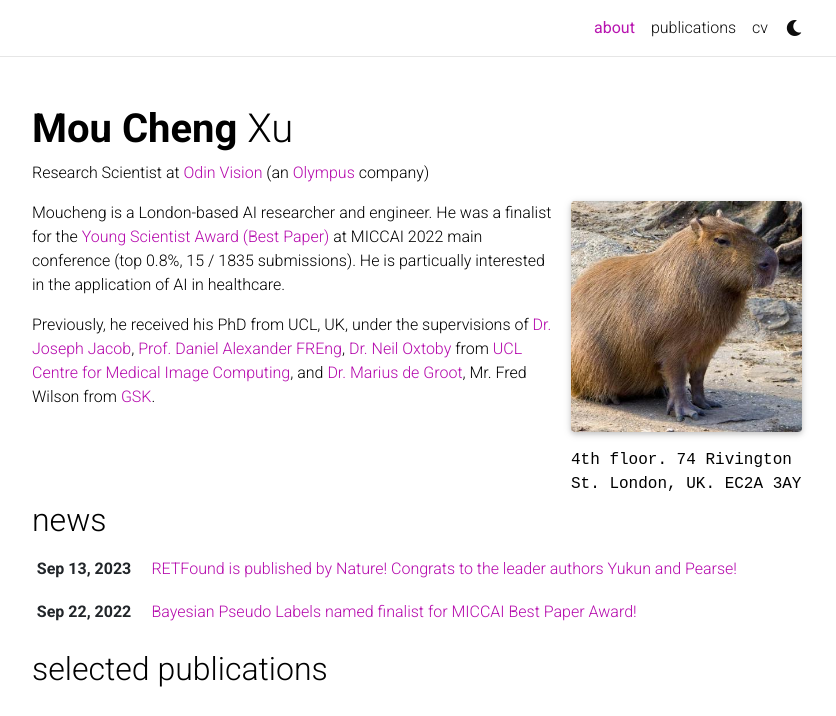
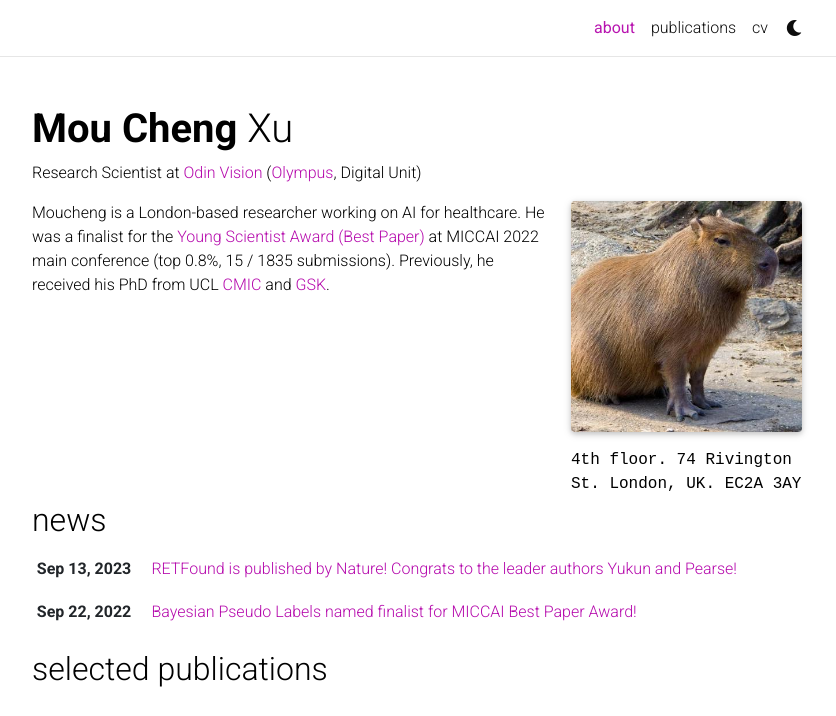
Before and after one commit to moucheng2017/moucheng2017.github.io, a Jekyll site: the page built from _pages/about.md, in a window 1280 px wide and 986 px high, cut to the strip 0-716 px from the top of the window. Shown: the whole strip, without its empty margins (223-1059 px from the left). Built offline with Jekyll 4.4.1, drawn with Linux system fonts in a browser that asks for light colours; comment, search, counter and statistics services are not loaded; a style sheet for code colours, icons or effects is not loaded.

Commit message:
Update about.md

```diff
--- a/_pages/about.md
+++ b/_pages/about.md
@@ -3,7 +3,7 @@ layout: about
 title: about
 permalink: /
 <!-- subtitle: <a href='#'>Affiliations</a>. Address. Contacts. Moto. Etc. -->
-subtitle: Research Scientist at <a href='https://odin-vision.com/'>Odin Vision</a> (an <a href='https://www.olympus-global.com/news/2023/nr02518.html'>Olympus</a> company)
+subtitle: Research Scientist at <a href='https://odin-vision.com/'>Odin Vision</a> (<a href='https://www.olympus-global.com/news/2023/nr02518.html'>Olympus</a>, Digital Unit)
 
 profile:
   align: right
@@ -18,12 +18,14 @@ selected_papers: true # includes a list of papers marked as "selected={true}"
 social: true  # includes social icons at the bottom of the page
 ---
 
+Moucheng is a London-based researcher working on AI for healthcare. He was a finalist for the <a href='https://moucheng2017.github.io/news/ysa/'> Young Scientist Award (Best Paper)</a> at MICCAI 2022 main conference (top 0.8%, 15 / 1835 submissions). Previously, he received his PhD from UCL <a href='https://www.ucl.ac.uk/medical-image-computing/centre-medical-image-computing-cmic'>CMIC</a> and <a href='https://www.gsk.com/en-gb/'>GSK</a>.
+
 <!-- Write your biography here. Tell the world about yourself. Link to your favorite [subreddit](http://reddit.com). You can put a picture in, too. The code is already in, just name your picture `prof_pic.jpg` and put it in the `img/` folder. -->
 
-Moucheng is a London-based AI researcher and engineer. He was a finalist for the <a href='https://moucheng2017.github.io/news/ysa/'> Young Scientist Award (Best Paper)</a> at MICCAI 2022 main conference (top 0.8%, 15 / 1835 submissions). He is particually interested in the application of AI in healthcare.
+<!-- Moucheng is a London-based AI researcher and engineer. He was a finalist for the <a href='https://moucheng2017.github.io/news/ysa/'> Young Scientist Award (Best Paper)</a> at MICCAI 2022 main conference (top 0.8%, 15 / 1835 submissions). He is particually interested in the application of AI in healthcare.
 
 Previously, he received his PhD from UCL, UK, under the supervisions of <a href='https://scholar.google.com/citations?user=XCcV5ocAAAAJ&hl=en'>Dr. Joseph Jacob</a>, <a href='https://scholar.google.com/citations?user=mH-ZOQEAAAAJ&hl=en'>Prof. Daniel Alexander FREng</a>, <a href='https://scholar.google.com/citations?user=uWfRPHEAAAAJ&hl=en'>Dr. Neil Oxtoby</a> from <a href='https://www.ucl.ac.uk/medical-image-computing/centre-medical-image-computing-cmic'>UCL Centre for Medical Image Computing</a>, and <a href='https://scholar.google.com/citations?user=sZ4UbusAAAAJ&hl=en'>Dr. Marius de Groot</a>, Mr. Fred Wilson from <a href='https://www.gsk.com/en-gb/'>GSK</a>.
-
+-->
 <!-- Previously, he obtained his MRes degree at Hamlyn Centre for Medical Robotics, Imperial College London, and his bachelor degree in mechanical engineering at Cardiff Univesity. -->
 
 <!-- Put your address / P.O. box / other info right below your picture. You can also disable any of these elements by editing `profile` property of the YAML header of your `_pages/about.md`. Edit `_bibliography/papers.bib` and Jekyll will render your [publications page](/al-folio/publications/) automatically.
```
